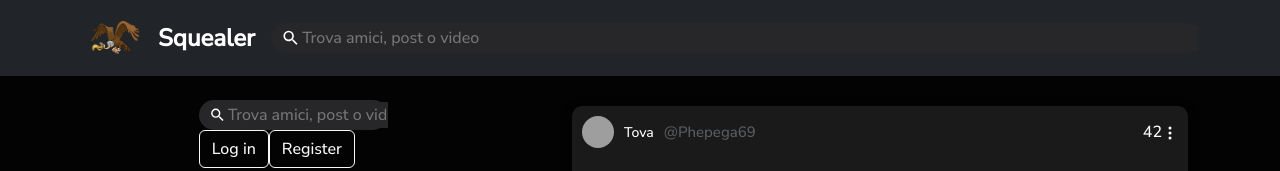
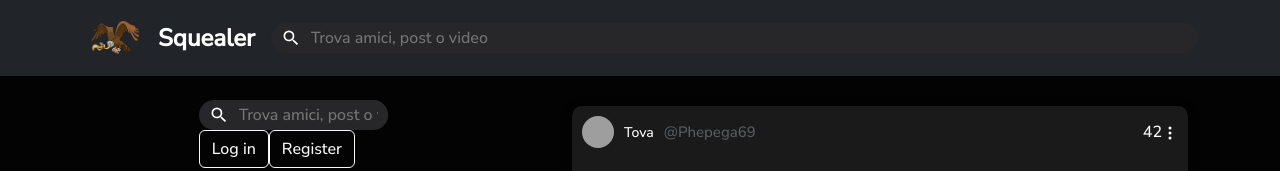
Before and after one commit to manTo16/Squealer, a React (Create React App) app in the folder app/: page / in a window 1280 px wide. Shown: the top 171 px of the page. Built offline with nearby package versions, Linux system fonts and the light colour scheme; grey boxes are pictures that could not be loaded.

Commit message:
fixed searchbar brutta

```diff
--- a/app/src/components/Navbar.tsx
+++ b/app/src/components/Navbar.tsx
@@ -9,7 +9,7 @@ import "./Navbar.scss"
 
 
 import SidebarComponent from './Sidebar/SidebarComponent';
-import Searchbar from './Searchbar';
+import Searchbar from './Searchbar/Searchbar';
 
 
 export default function Navbar() {
--- /dev/null
+++ b/app/src/components/Searchbar/searchbar.css
@@ -0,0 +1,19 @@
+.searchBar {
+    border-radius: 20px; /* Arrotonda gli angoli */
+    overflow: hidden; /* Nasconde eventuali contenuti che superano i confini */
+    display: flex;
+    align-items: center;
+  }
+
+  .searchIcon {
+    margin-left: 10px; /* Spazio a sinistra dell'icona */
+  }
+
+  .searchInput {
+    flex: 1; /* Fai espandere l'input per occupare lo spazio disponibile */
+    padding: 10px; /* Aggiungi spazio interno all'input */
+    border: none; /* Rimuovi il bordo */
+    outline: none; /* Rimuovi il contorno attorno all'input quando è selezionato */
+    width: 100%; /* Assicura che l'input si espanda completamente */
+    max-width: calc(100% - 30px); /* Imposta la larghezza massima dell'input per evitare l'overflow */
+  }
--- a/app/src/components/Sidebar/SidebarContent.tsx
+++ b/app/src/components/Sidebar/SidebarContent.tsx
@@ -2,7 +2,7 @@ import Button from 'react-bootstrap/Button';
 
 import Bell from '../svg/BellSvg';
 import Logout from '../svg/LogoutSvg';
-import Searchbar from '../Searchbar';
+import Searchbar from '../Searchbar/Searchbar';
 
 
 export default function SidebarContent() {
--- a/app/src/pages/Home.tsx
+++ b/app/src/pages/Home.tsx
@@ -4,7 +4,7 @@ import Row from 'react-bootstrap/Row'
 import Col from 'react-bootstrap/Col'
 
 import SidebarComponent from '../components/Sidebar/SidebarComponent'
-import Searchbar from '../components/Searchbar'
+import Searchbar from '../components/Searchbar/Searchbar'
 import Feed from '../components/Feed/Feed'
 import SidebarContent from '../components/Sidebar/SidebarContent'
 import ThirdColumn from '../components/ThirdColumn/ThirdColumn'
```
Also changed, not shown: app/src/components/Searchbar/Searchbar.tsx (renamed from app/src/components/Searchbar.tsx, +3 -7 lines).
